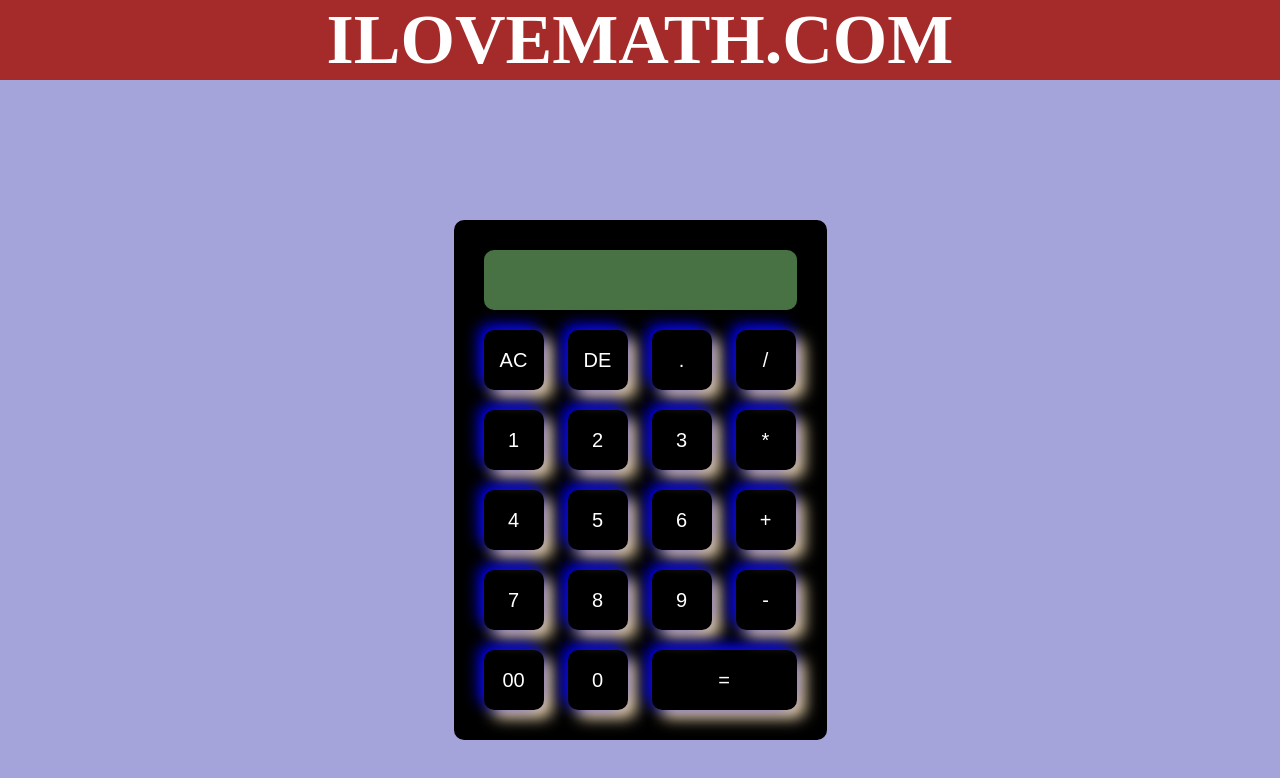
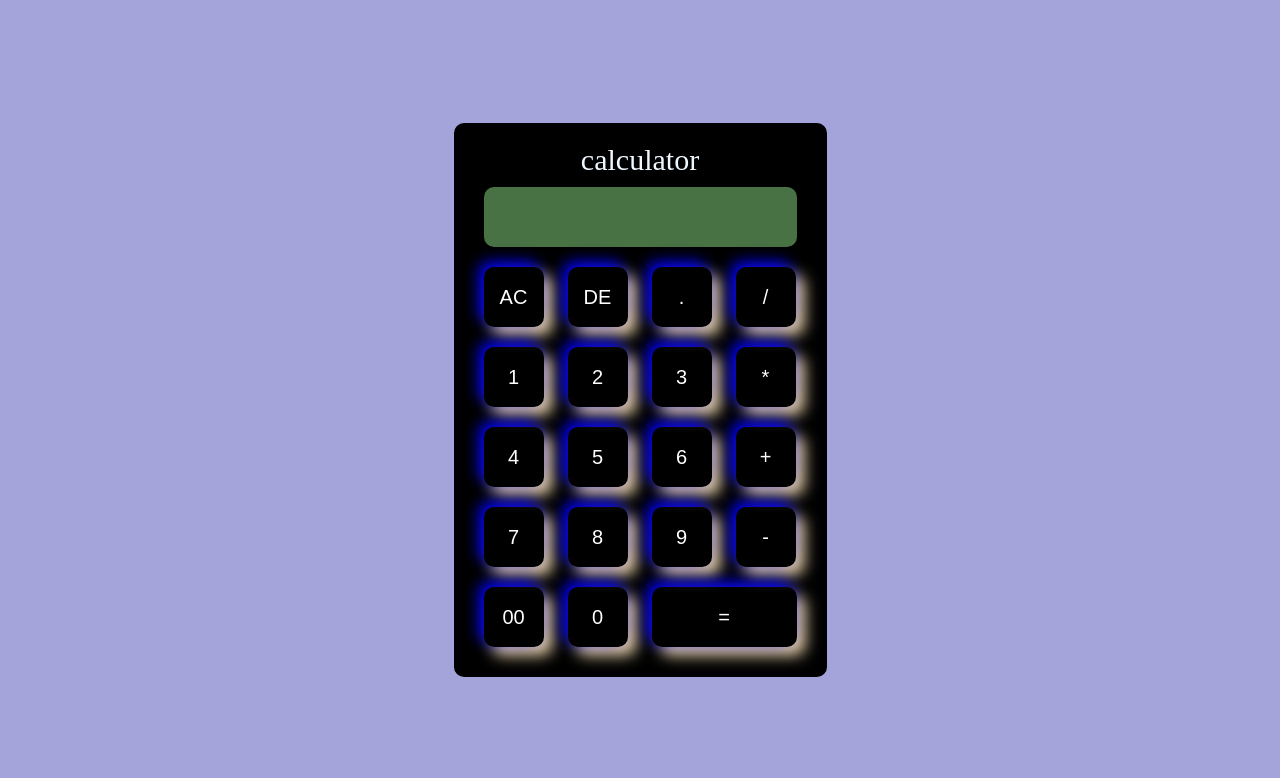
Before and after one commit to mernstackmania/mernstackmania.github.io, a plain HTML site: page calc.html in a window 1280 px wide. Drawn offline with Linux system fonts and the light colour scheme.

Commit message:
new files1

```diff
--- a/calc.css
+++ b/calc.css
@@ -6,13 +6,7 @@
 body{
     background-color: rgb(164, 164, 219);
 }
-h1{
-    text-align: center;
-    background-color: brown;
-    font-size: 70px;
-    color: white;
 
-}
 .containor{
     width: 100%;
     height: 100vh;
@@ -59,3 +53,9 @@
 form input.equal{
     width: 145px ;
 }
+legend{
+    color: aliceblue;
+    text-align: center;
+    font-size: 30px;
+
+}
--- a/calc.html
+++ b/calc.html
@@ -8,10 +8,11 @@
     <link rel="stylesheet" href="calc.css">
 </head>
 <body>
-    <h1>ILOVEMATH.COM</h1>
     <div class="containor">
+
         <div class="calculator">
             <form>
+                <legend>calculator</legend>
                 <div class="display">
                     <input type="text" name ="display">
                 </div>
```
